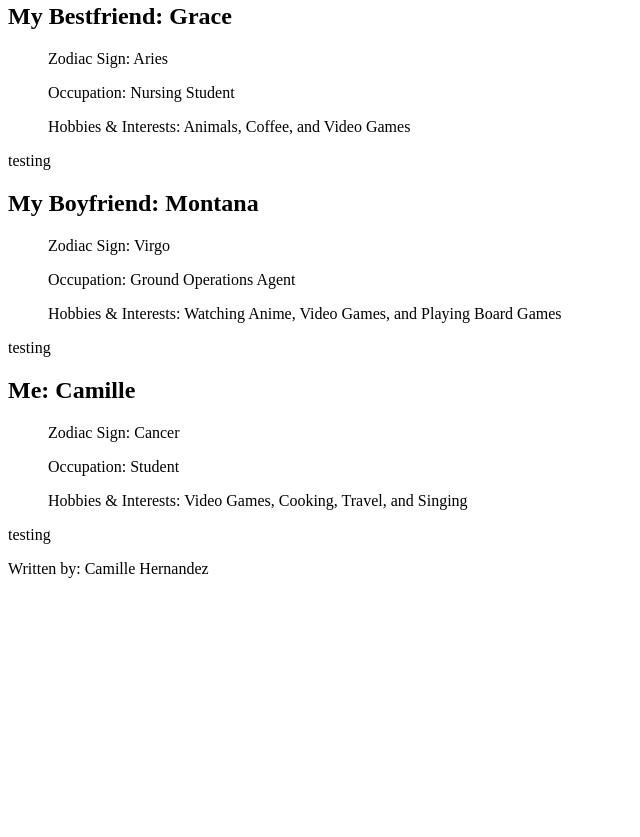
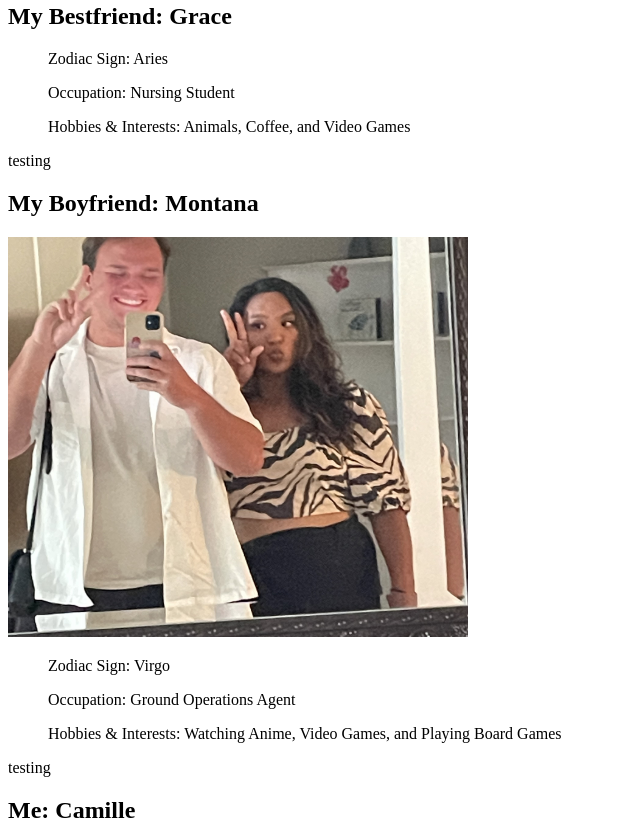
Before and after one commit to STL-WomenPlus-WebDev-March2023/js-assignment-4-html-me-something-Caymil97, a website: page index.html in a window 1280 px wide. Shown: the part 637-1474 px from the top of the page, without its empty margins (0-640 px from the left). Before the commit the page ends 1231 px from the top, so only its background shows below. Drawn offline with Linux system fonts and the light colour scheme.

Commit message:
added image for montana

```diff
--- a/index.html
+++ b/index.html
@@ -47,12 +47,14 @@
    </article>
    <article>
       <h2>My Boyfriend:&nbsp;Montana</h2>
+      <img src="images/MontanaCamille.jpg" alt="Montana and Camille mirror photo" width="460" height="400">
       <p>
          <ul>Zodiac Sign: Virgo</ul>
          <ul>Occupation: Ground Operations Agent</ul>
          <ul>Hobbies & Interests: Watching Anime, Video Games, and Playing Board Games</ul>
          testing
       </p>
+
    </article>
 
    <article>
```
Also changed, not shown: images/MontanaCamille.jpg (added), 1 other file.
